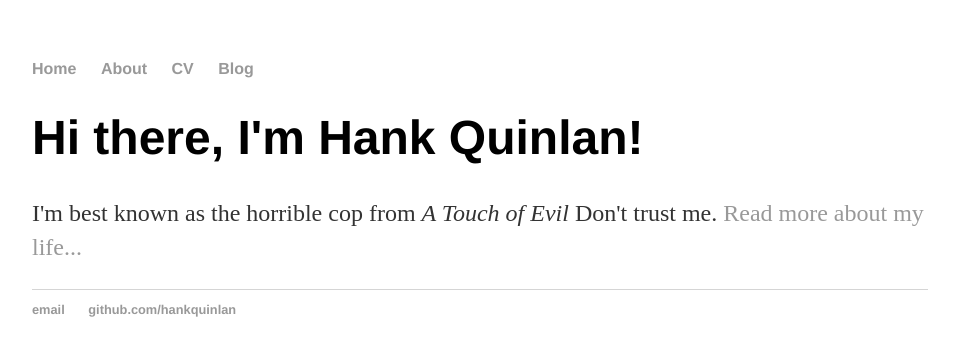
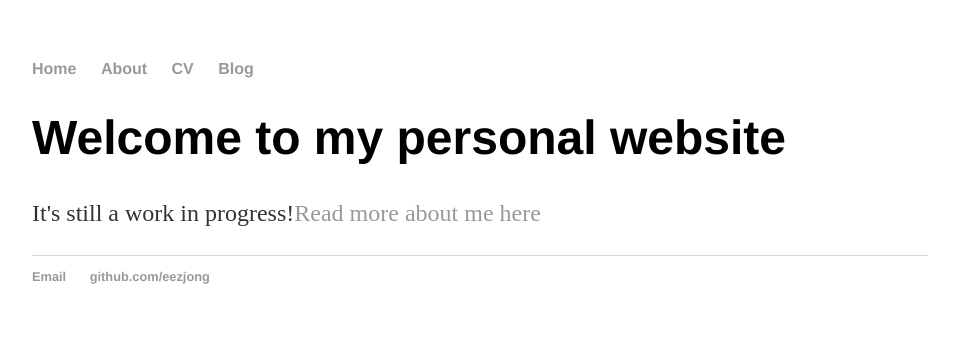
Before and after one commit to eezjong/eezjong.github.io, a plain HTML site: page index.html in a window 1280 px wide. Shown: the whole page, without its empty margins (160-1119 px from the left). Drawn offline with Linux system fonts and the light colour scheme.

Commit message:
Update index.html
Basic update to index page

```diff
--- a/index.html
+++ b/index.html
@@ -16,14 +16,14 @@
 		</nav>
 		<div class="container">
     		<div class="blurb">
-        		<h1>Hi there, I'm Hank Quinlan!</h1>
-				<p>I'm best known as the horrible cop from <em>A Touch of Evil</em> Don't trust me. <a href="/about">Read more about my life...</a></p>
+        		<h1>Welcome to my personal website</h1>
+				<p>It's still a work in progress!<a href="/about">Read more about me here</a></p>
     		</div><!-- /.blurb -->
 		</div><!-- /.container -->
 		<footer>
     		<ul>
-        		<li><a href="mailto:hankquinlanhub@gmail.com">email</a></li>
-        		<li><a href="https://github.com/hankquinlan">github.com/hankquinlan</a></li>
+        		<li><a href="mailto:eezjong@gmail.com">Email</a></li>
+        		<li><a href="https://github.com/eezjong">github.com/eezjong</a></li>
 			</ul>
 		</footer>
 	</body>
```
